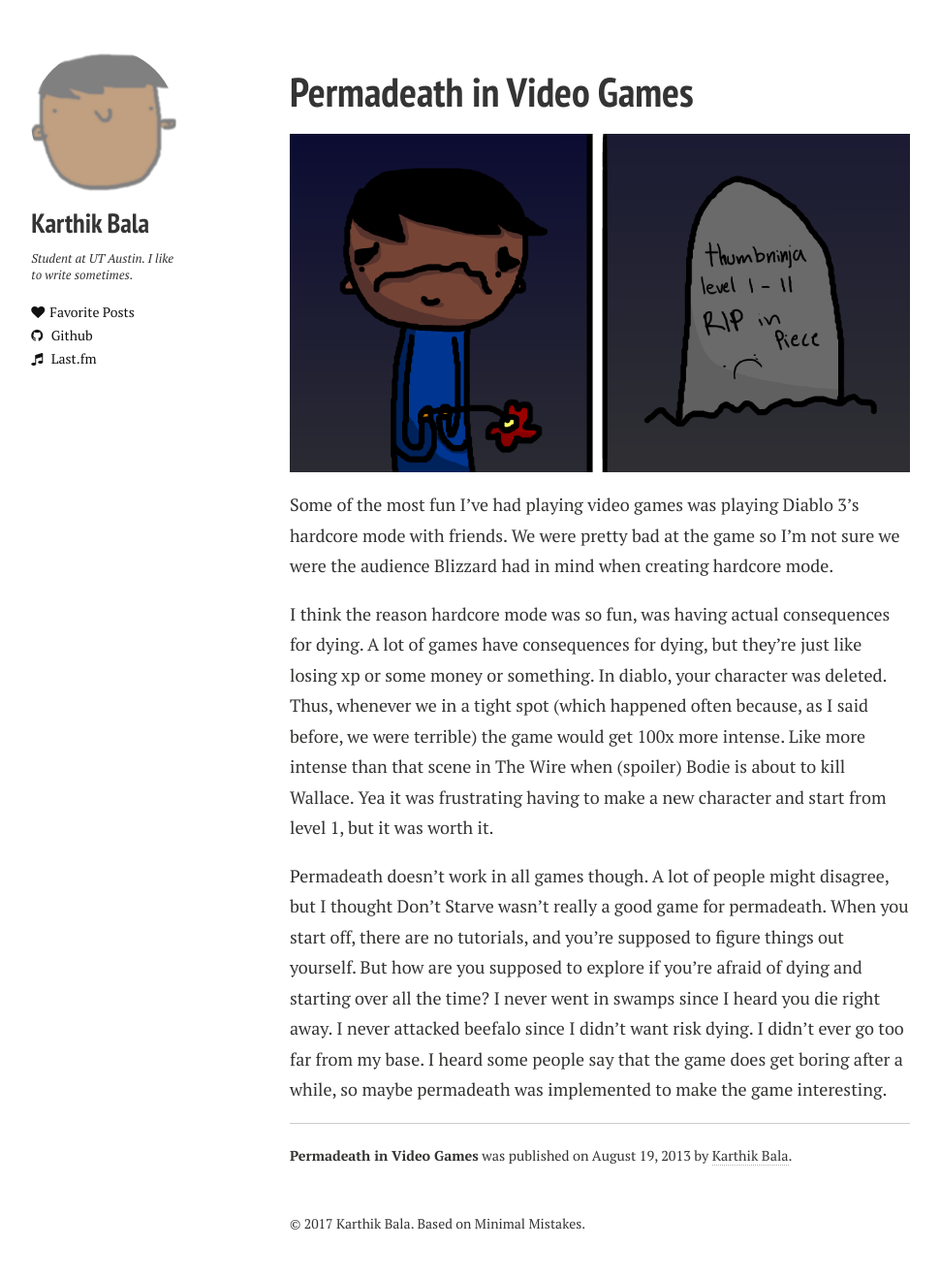
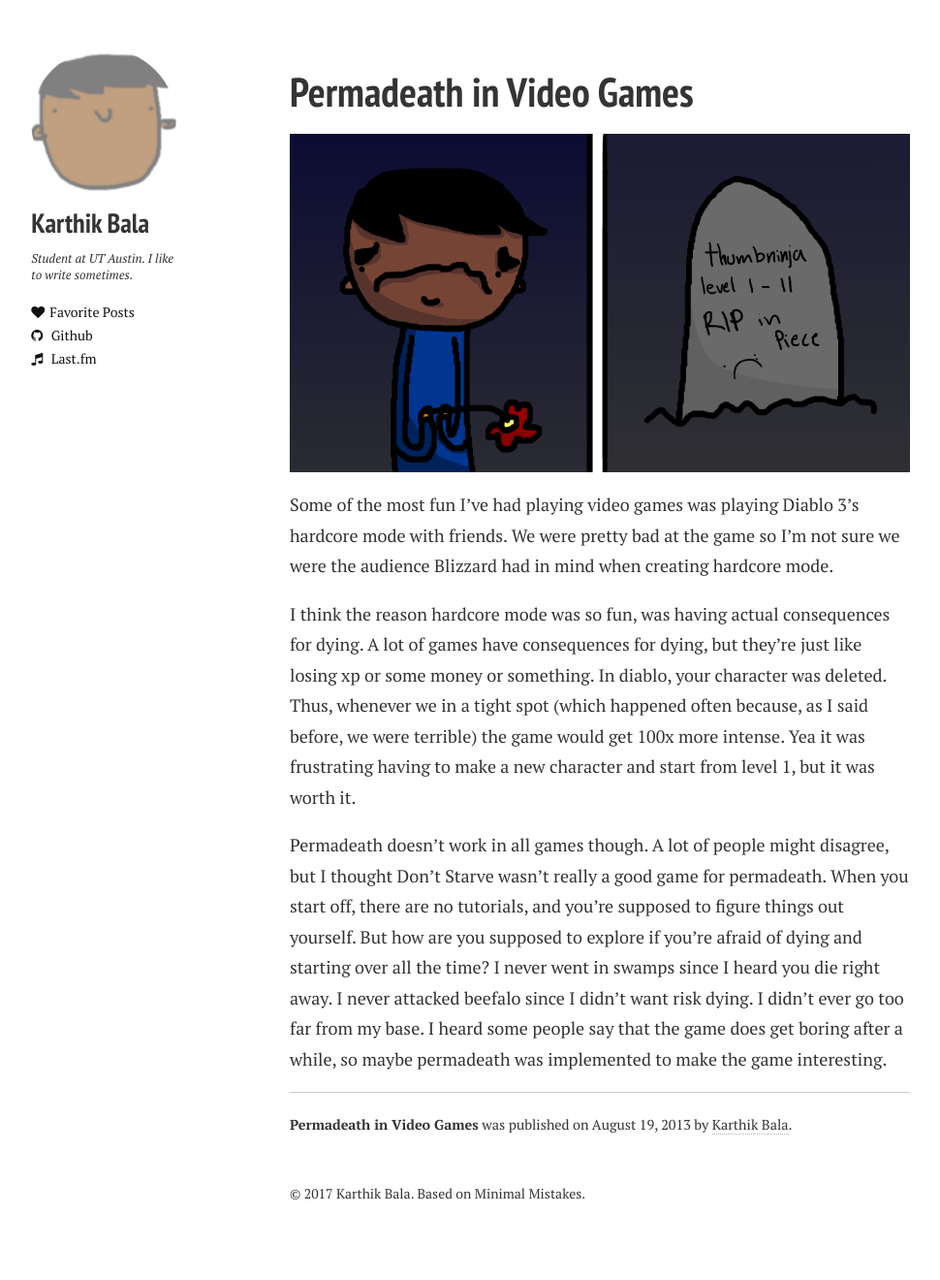
Before and after one commit to heems/heems.github.com, a Jekyll site: the page built from _posts/2013-8-19-permadeath-in-video-games.md, in a window 1280 px wide. Shown: the whole page at 97% size, without its empty margins (21-991 px from the left). Built offline with Jekyll 4.4.1, drawn with Linux system fonts in a browser that asks for light colours; nearby versions of some CDN libraries; after the commit the page ends 1289 px from its top, so only the background shows below that.

Commit message:
undo supercringe

```diff
--- a/_posts/2013-8-19-permadeath-in-video-games.md
+++ b/_posts/2013-8-19-permadeath-in-video-games.md
@@ -11,7 +11,7 @@ published: true
 
 Some of the most fun I've had playing video games was playing Diablo 3's hardcore mode with friends.  We were pretty bad at the game so I'm not sure we were the audience Blizzard had in mind when creating hardcore mode.
 
-I think the reason hardcore mode was so fun, was having actual consequences for dying.  A lot of games have consequences for dying, but they're just like losing xp or some money or something.  In diablo, your character was deleted.  Thus, whenever we in a tight spot (which happened often because, as I said before, we were terrible) the game would get 100x more intense.  Like more intense than that scene in The Wire when (spoiler) <span class="spoiler"> Bodie is about to kill Wallace</span>.  Yea it was frustrating having to make a new character and start from level 1, but it was worth it.
+I think the reason hardcore mode was so fun, was having actual consequences for dying.  A lot of games have consequences for dying, but they're just like losing xp or some money or something.  In diablo, your character was deleted.  Thus, whenever we in a tight spot (which happened often because, as I said before, we were terrible) the game would get 100x more intense.  Yea it was frustrating having to make a new character and start from level 1, but it was worth it.
 
 
 
```
Also changed, not shown: _posts/2013-8-14-the-wire.md (+1 -1 lines), _posts/2013-8-4-demian.md (+1 -1 lines).
